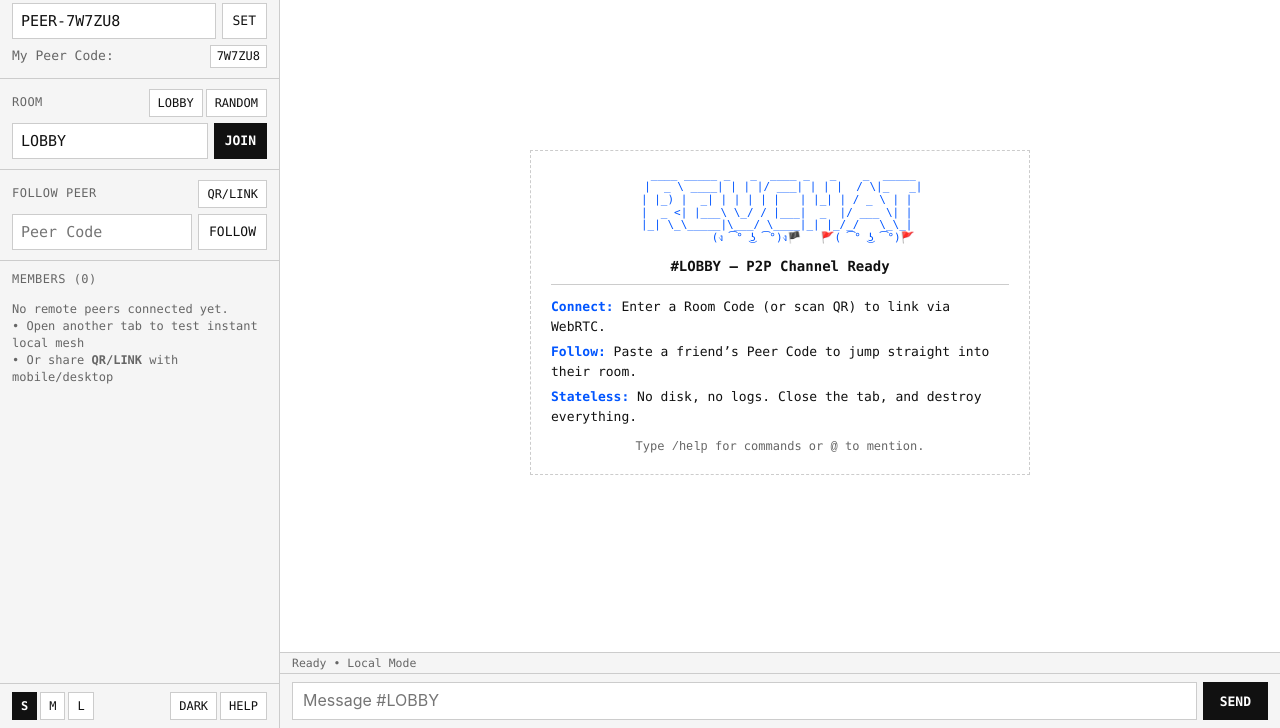
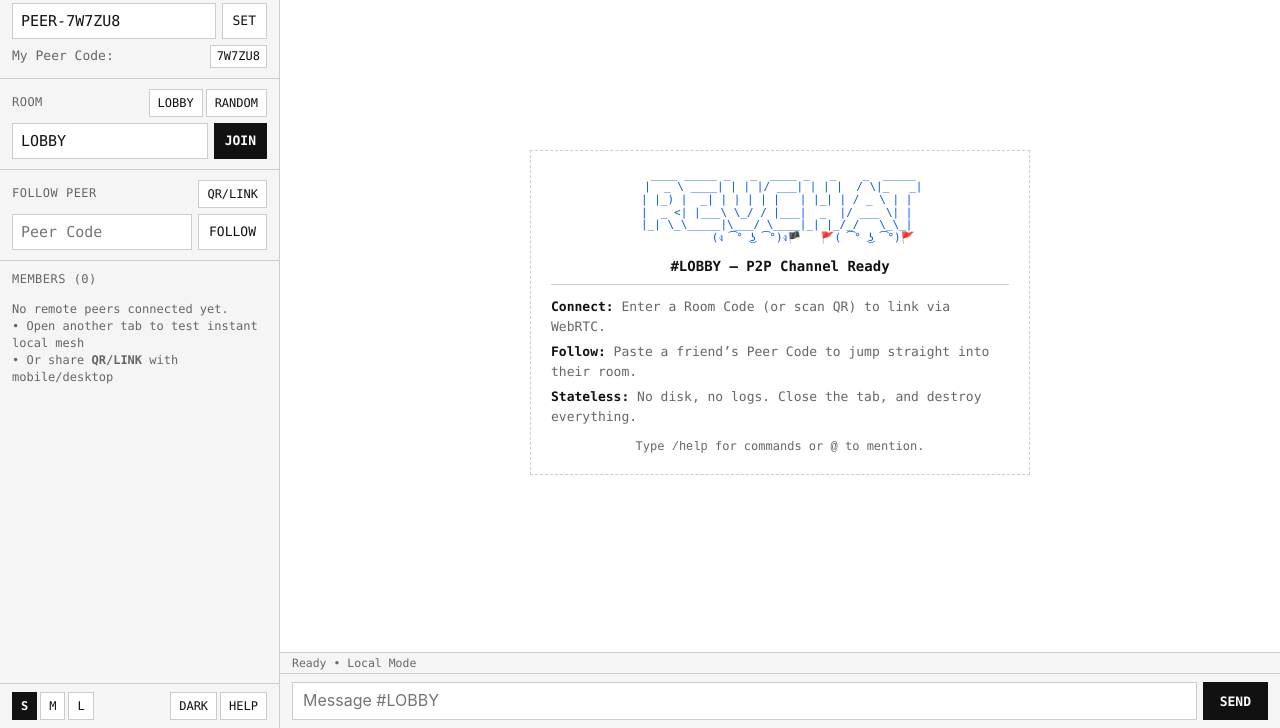
Before and after one commit to iisly/revchat, a website built with Vite: page index.html in a window 1280 px wide. Shown: the part 72-800 px from the top of the page. Built offline with nearby package versions, Linux system fonts and the light colour scheme; what peerjs would draw is missing.

Commit message:
style: remove blue accent from empty state principles and help modal titles

```diff
--- a/src/style.css
+++ b/src/style.css
@@ -416,12 +416,13 @@ button.small {
   gap: 6px;
   font-size: 13px;
   line-height: 1.5;
-  color: var(--fg);
+  color: var(--fg-muted);
 }
 
 .empty-principles b,
 .help-principles b {
-  color: var(--accent);
+  color: var(--fg);
+  font-weight: 700;
 }
 
 .empty-hint {
@@ -766,7 +767,7 @@ button.small {
   font-family: var(--font-mono);
   font-weight: 700;
   font-size: 13px;
-  color: var(--accent);
+  color: var(--fg);
   border-bottom: 1px solid var(--border);
   padding-bottom: 4px;
   text-transform: uppercase;
```
